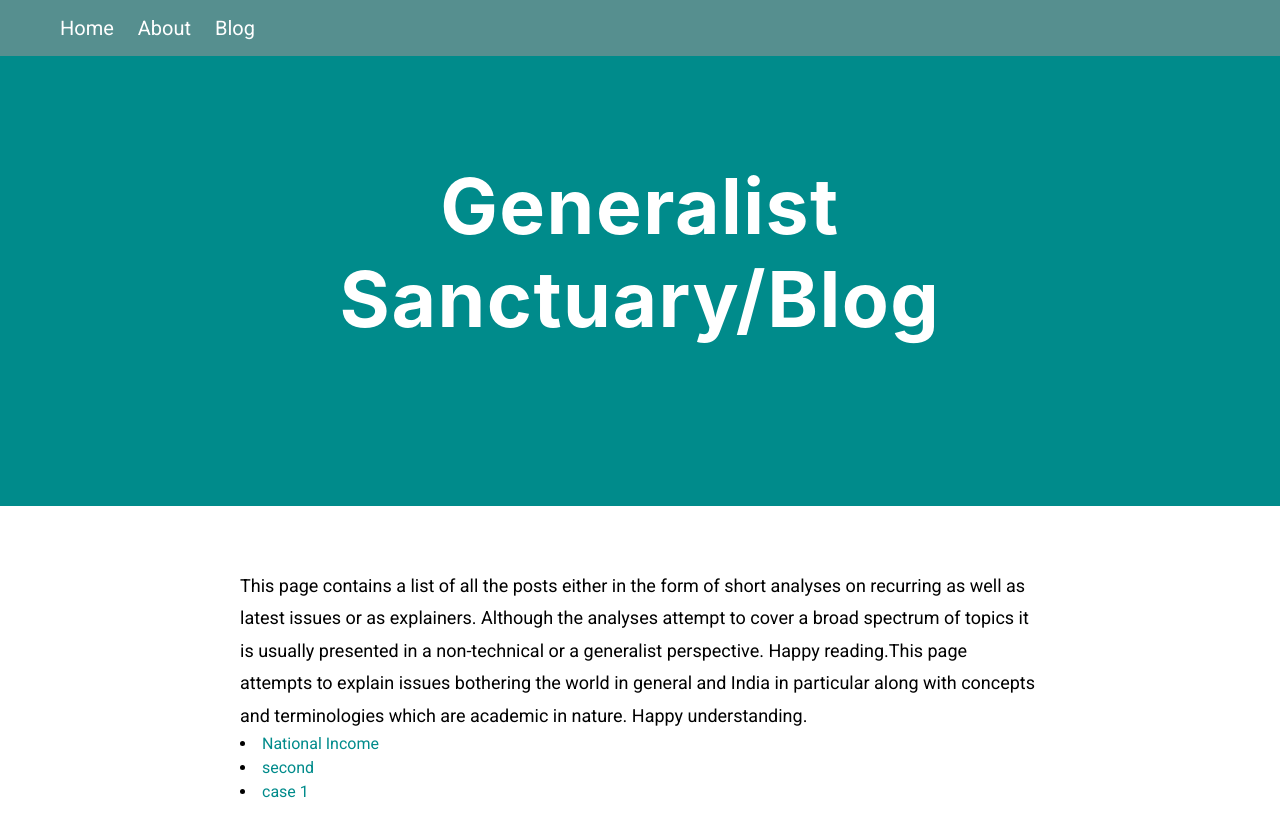
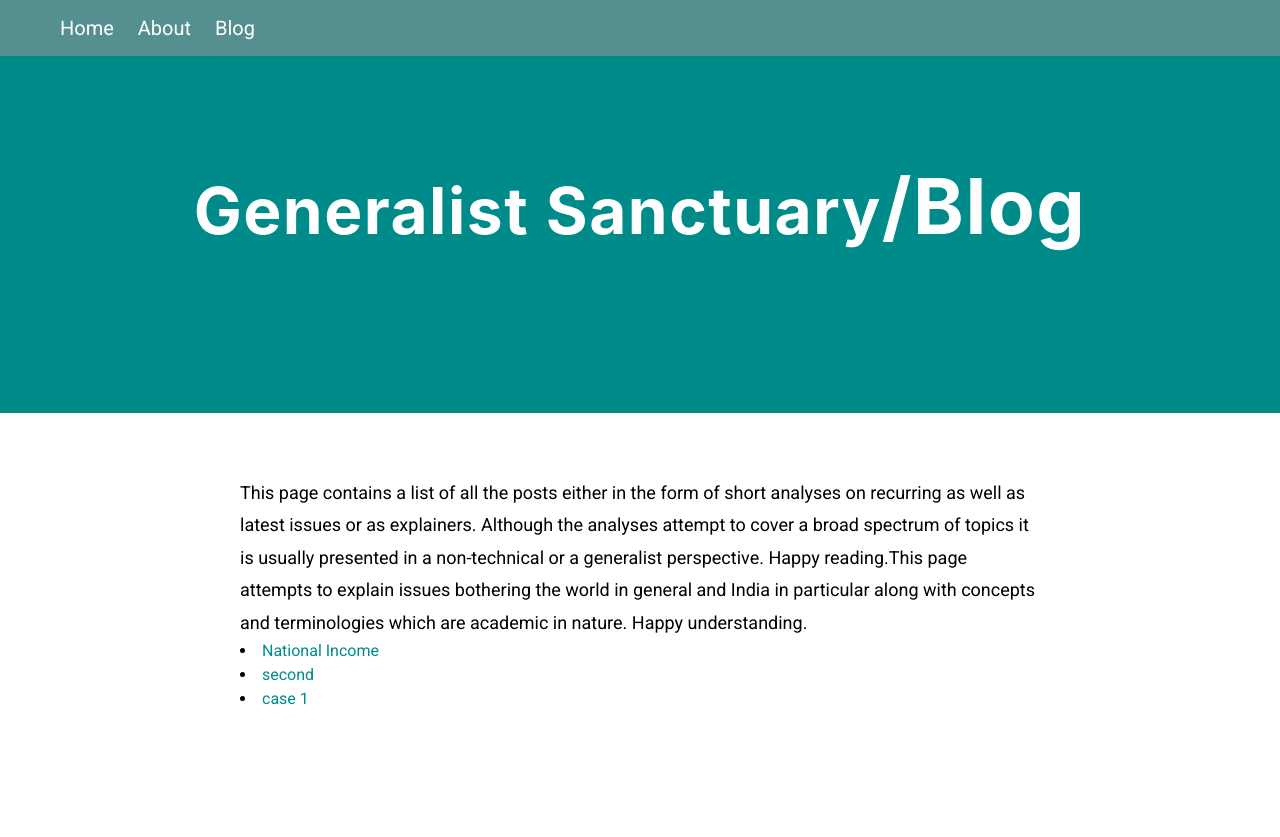
Before and after one commit to generalistsanctuary/generalistsanctuary.github.io, a Jekyll site: the page built from blog.html, in a window 1280 px wide. Shown: the top 837 px of the page. Built offline with Jekyll 4.4.1, drawn with Linux system fonts in a browser that asks for light colours.

Commit message:
Update blog.html

```diff
--- a/blog.html
+++ b/blog.html
@@ -19,7 +19,7 @@
           <li><a href="#">Blog</a></li>
         </ul>
        </nav>
-       <header><h1>Generalist Sanctuary/Blog</h1></header>
+       <header><h1><span style="font-size:5vw;">Generalist Sanctuary</span>/Blog</h1></header>
       <p>This page contains a list of all the posts either in the form of short analyses on recurring as well as latest issues or as explainers. Although the analyses attempt to cover a broad spectrum of topics it is usually presented in a non-technical or a generalist perspective. Happy reading.This page attempts to explain issues bothering the world in general and India in particular along with concepts and terminologies which are academic in nature. Happy understanding.</p>
       {% for post in site.posts %}
     <div class="postsList"><li><a href="{{post.url}}">{{post.title}}</a></li></div>
```
